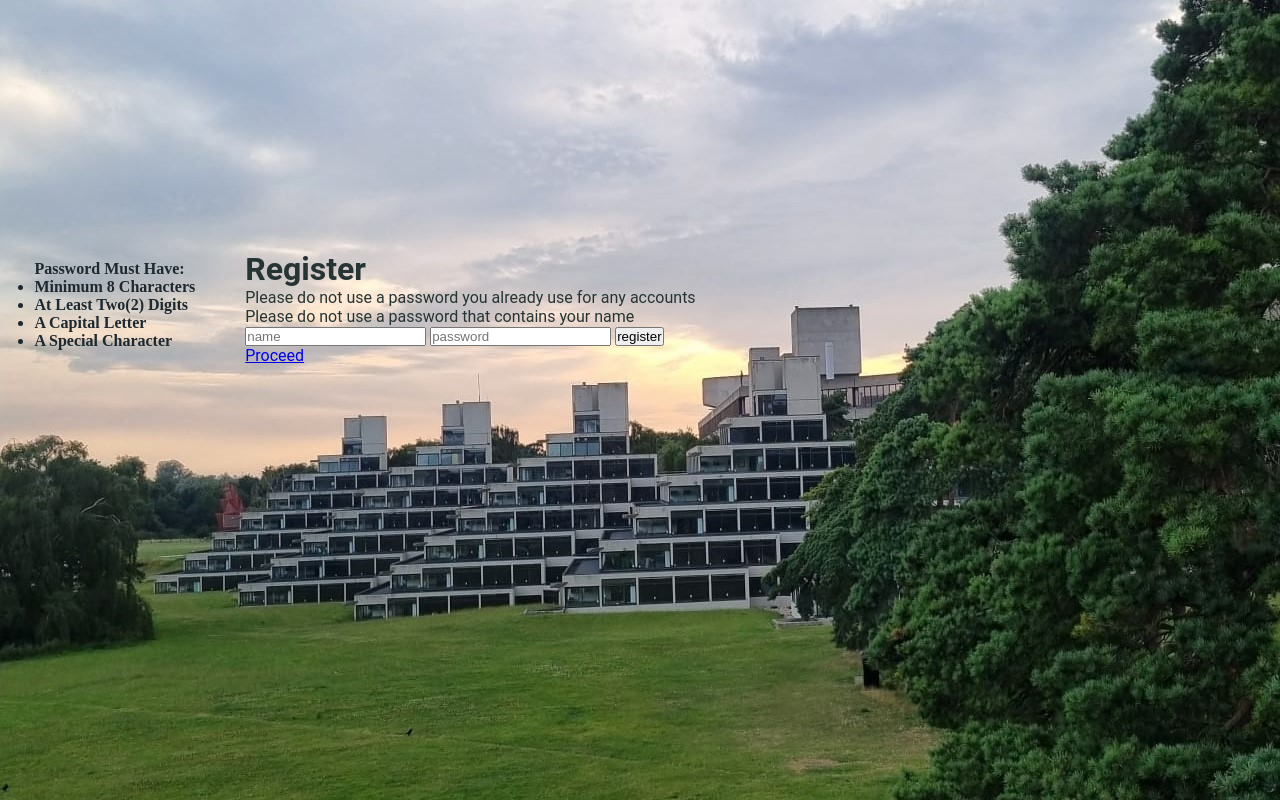
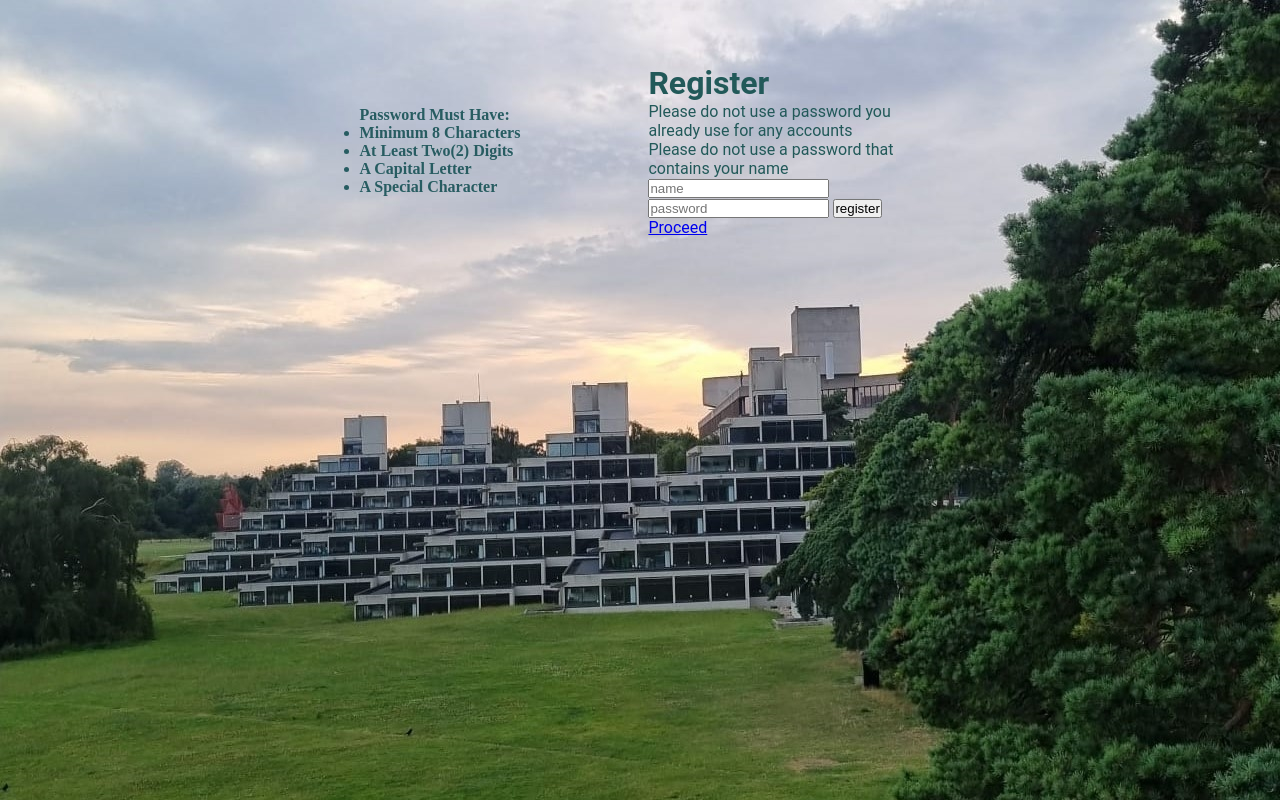
Before and after one commit to Mukudzei17/Disso, a website: page client/register.html in a window 1280 px wide. Drawn offline with Linux system fonts and the light colour scheme.

Commit message:
css changes

```diff
--- a/client/form.css
+++ b/client/form.css
@@ -8,7 +8,7 @@
 .body{
     position: relative;
     width: 100%;
-    min-height: 100vh;
+    min-height: 100%; */
     height: auto;
     display: flex;
     justify-content: center;
@@ -16,12 +16,12 @@
     font-family: 'roboto', sans-serif;
 }
 .form{
-    width: 300px;
+    width: 100%;
     height:auto;
     color: rgb(15, 15, 15);
     font-family: 'roboto', sans-serif;
     position: relative;
-    left: 600px;
+
 }
 
 .heading{
@@ -34,7 +34,7 @@
 input,
 .submit-btn{
     opacity: 15;
-    width: 80%;
+    width: 60%;
     height: 35px;
     display: block;
     margin: 20px auto;
@@ -69,7 +69,7 @@ input::placeholder{
 }
 
 .alert-box{
-    position: absolute;
+    position: relative;
     top: -100%;
     left: 50%;
     transform: translateX(-50%);
@@ -79,8 +79,8 @@ input::placeholder{
     height: auto;
     padding: 10px;
     text-transform: capitalize;
-    background: rgb(255, 119, 119);
-    border-top: 10px solid rgb(255, 37, 37);
+    /* background: rgb(255, 119, 119); */
+    /* border-top: 10px solid rgb(255, 37, 37); */
     border-bottom-left-radius: 10px;
     border-bottom-right-radius: 10px;
     color: #fff;
@@ -92,4 +92,5 @@ input::placeholder{
     margin: 0;
     padding: 0;
     box-sizing: border-box;
+
 }
--- a/client/register.css
+++ b/client/register.css
@@ -8,36 +8,37 @@ body{
     position: relative;
     width: 100%;
     min-height: 100%;
-    height: 100%;
+    height: auto;
     display: flex;
     justify-content: center;
+    align-items: center;
     background: url(images/UEA.jpg);
     font-family: 'roboto', sans-serif;
 }
 
 .instructions{
-
+    padding: 5%;
     font-family: 'dosis';
     font-size: auto;
-    color: #1d292f;
+    color: #275c61;
     font-weight: 800;
     text-transform: capitalize;
     position: relative;
-    top: 260px;
-    right: 300px;
-    align-items: baseline;
-    box-sizing: border-box;
+    /* top: 260px;
+    right: 300px; */
+    /* align-items: baseline; */
+    /* box-sizing: border-box; */
     border-radius: 5px;
 
 }
 
 .form{
-    width: auto;
+    padding: 5%;
+    width: 400px;
     height:auto;
-    color: rgb(38, 52, 52);
+    color: rgb(34, 89, 89);
     font-family: 'roboto', sans-serif;
-    align-items: flex-end;
     position: relative;
-    top: 250px;
-    right: 250px;
+    /* top: 250px;
+    right: 250px; */
 }
```
